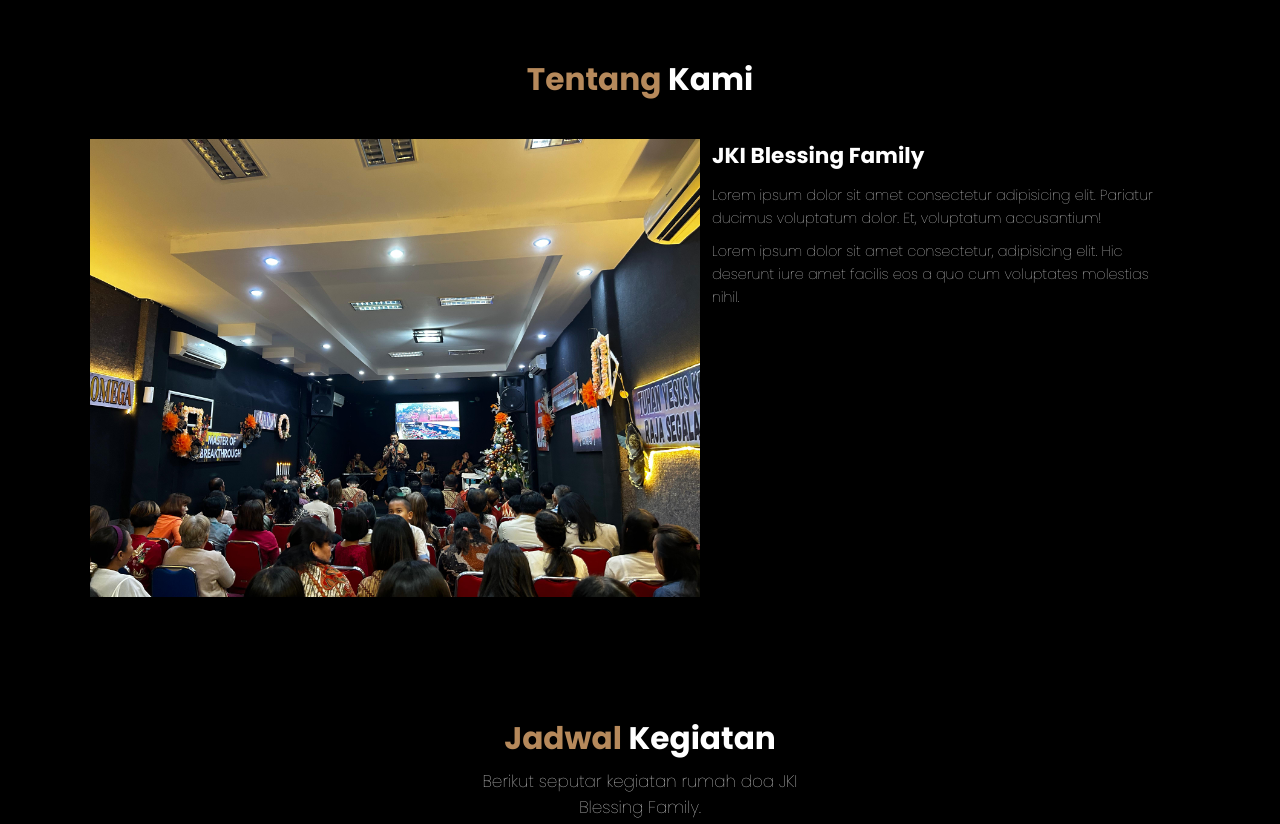
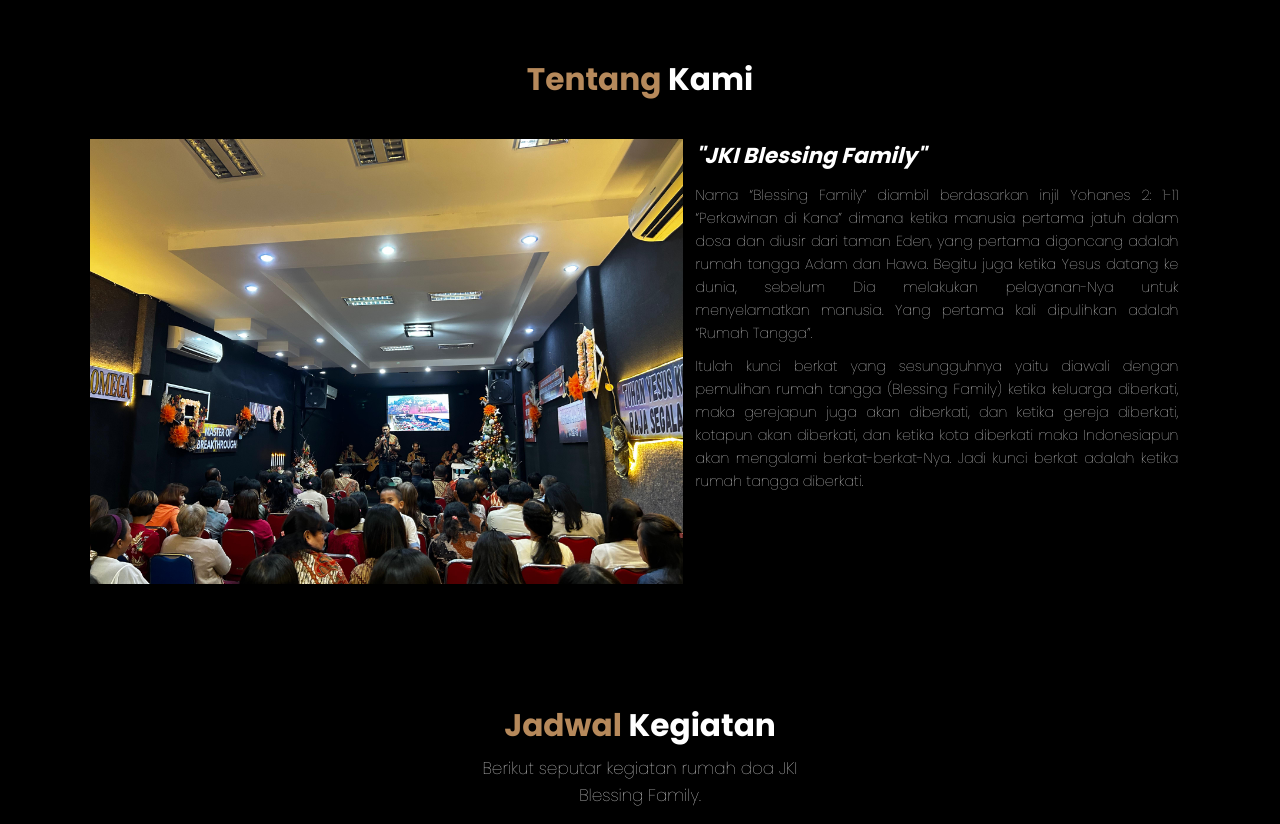
Before and after one commit to RiesRainn/Gereja-JKI, a plain HTML site: page index.html in a window 1280 px wide. Shown: the part 840-1664 px from the top of the page. Drawn offline with nearby package versions, Linux system fonts and the light colour scheme.

Commit message:
major change

```diff
--- a/css/style.css
+++ b/css/style.css
@@ -190,7 +190,7 @@ body {
 }
 
 .about .row .about-img {
-  flex: 1 1 45rem;
+  flex: 2 2 35rem;
 }
 
 .about .row .about-img img {
@@ -204,6 +204,7 @@ body {
 
 .about .row .content h3 {
   font-size: 1.8rem;
+  font-style: italic;
   margin-bottom: 1rem;
 }
 
@@ -212,7 +213,10 @@ body {
   font-size: 1.2rem;
   font-weight: 100;
   line-height: 1.6;
+  text-align: justify;
 }
+
+
 
 /* Menu Section */
 .menu h2,
@@ -340,6 +344,9 @@ body {
 }
 
 /* Info */
+.info h2 p{
+  text-align: left;
+}
 
 .info .info-icons {
   display: flex;
--- a/index.html
+++ b/index.html
@@ -42,8 +42,8 @@
     <section class="hero" id="home">
         <main class="content">
             <h1>JKI Blessing Family</h1>
-            <p style="font-weight: bold;">The Year of Glory</p>
-            <!-- warna emas year glory -->
+            <p style="font-weight: bold; color: gold;">The Year of Glory</p>
+            <!-- warna emas year glory Done-->
             <a href="#contact" class="cta">Datang sekarang</a>
         </main>
     </section>
@@ -57,11 +57,11 @@
               <img src="img/gereja.jpg" alt="Tentang Kami">
             </div>
             <div class="content">
-              <h3>JKI Blessing Family</h3>
-              <p>Lorem ipsum dolor sit amet consectetur adipisicing elit. Pariatur ducimus voluptatum dolor. Et, voluptatum
-                accusantium!</p>
-              <p>Lorem ipsum dolor sit amet consectetur, adipisicing elit. Hic deserunt iure amet facilis eos a quo cum
-                voluptates molestias nihil.</p>
+              <h3>"JKI Blessing Family"</h3>
+              <p>Nama “Blessing Family” diambil berdasarkan injil Yohanes 2:  1-11 “Perkawinan di Kana” dimana ketika manusia pertama jatuh
+                dalam dosa dan diusir dari taman Eden, yang pertama digoncang adalah rumah tangga Adam dan Hawa. Begitu juga ketika Yesus datang ke dunia, sebelum Dia melakukan pelayanan-Nya untuk menyelamatkan manusia. Yang pertama kali dipulihkan adalah “Rumah Tangga”.</p>
+              <p>Itulah kunci berkat yang sesungguhnya yaitu diawali dengan pemulihan rumah tangga (Blessing Family) ketika keluarga diberkati, maka gerejapun juga akan diberkati, dan ketika gereja diberkati, kotapun akan diberkati, dan ketika kota diberkati maka Indonesiapun akan mengalami berkat-berkat-Nya.
+                Jadi kunci berkat adalah ketika rumah tangga diberkati.</p>
             </div>
           </div>
         </section>
@@ -165,9 +165,9 @@
       <div class="info-icons">
         <a href="https://www.facebook.com/pskristianto.s?mibextid=PzaGJu"><i data-feather="facebook"></i></a>
         <a href="http://jkibjm.blogspot.com/2012/03/sejarah-jki.html"><i data-feather="info"></i></a>
-        <!-- cari data feather huruf I -->
-        <a href="https://wa.me/087815405552"><i class="fa-brands fa-whatsapp"></i></a>
-        <a href="https://wa.me/085248070701"><i class="fa-brands fa-whatsapp"></i></a>
+        <!-- cari data feather huruf I done-->
+        <a href="https://wa.me/+6287815405552"><i data-feather="phone"></i></a>
+        <a href="https://wa.me/+6285248070701"><i data-feather="phone"></i></a>
 
       </div>
       <!-- Informasi dan layanan Done -->
```
